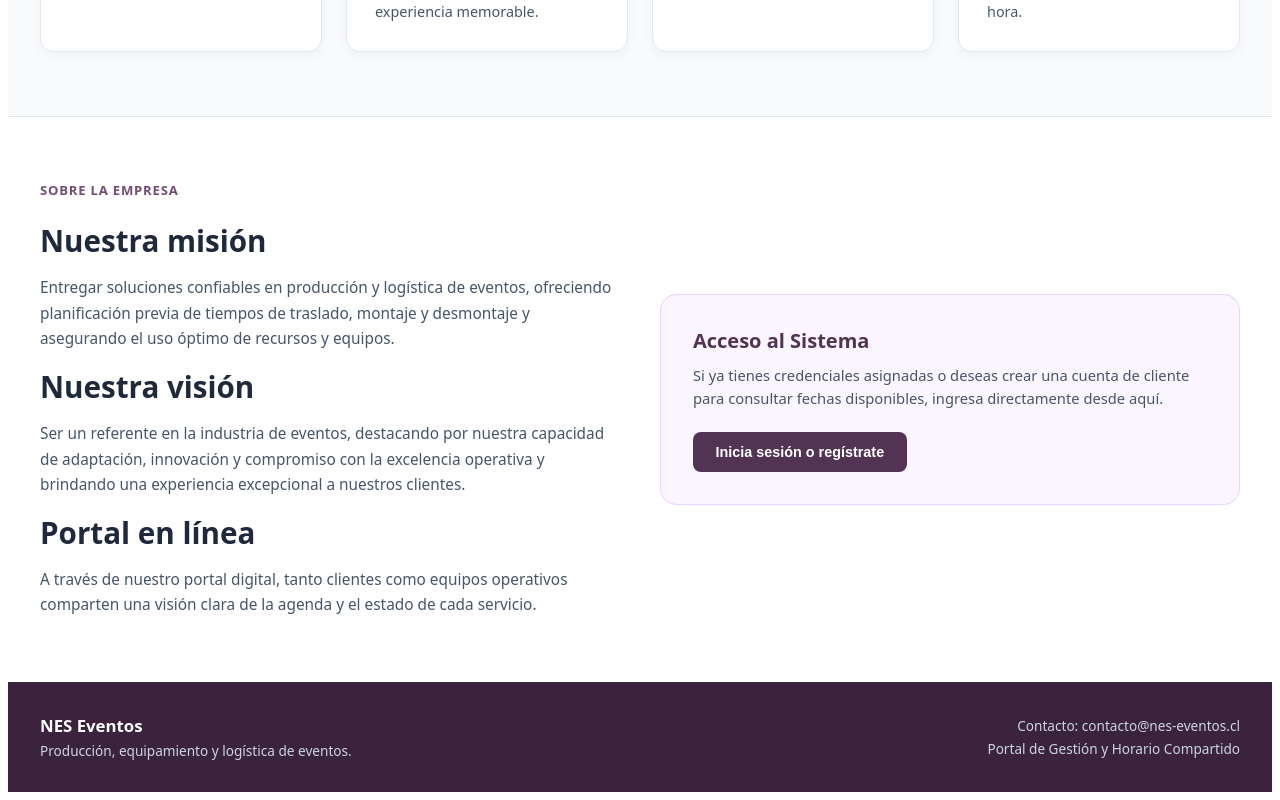
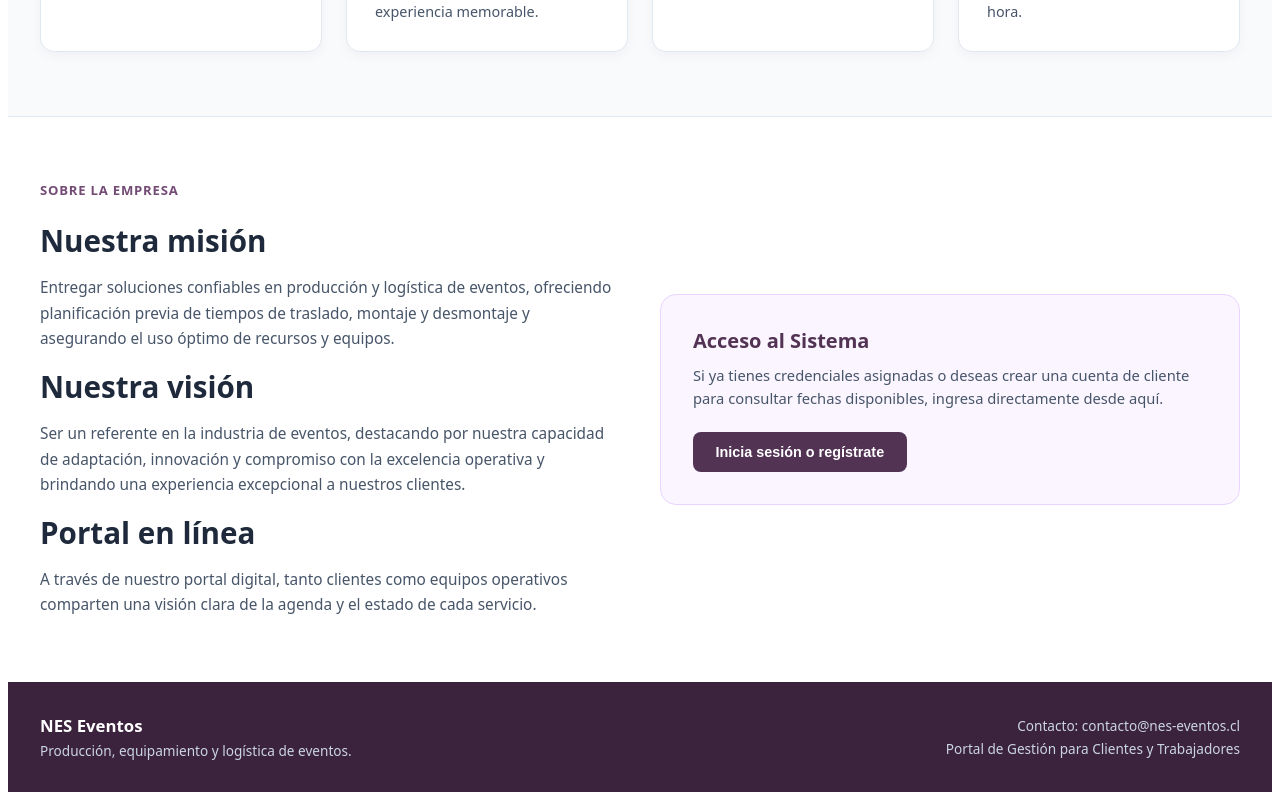
Before and after one commit to cristobalcito/Portal-NES-Eventos, a React app in the folder frontend/: page / in a window 1280 px wide. Shown: the part 1414-2214 px from the top of the page. Built offline with nearby package versions, Linux system fonts and the light colour scheme; no server answers; the HTML template or start-up script is replaced by a standard one.

Commit message:
ajustes menores

```diff
--- a/frontend/src/pages/InicioPagina.jsx
+++ b/frontend/src/pages/InicioPagina.jsx
@@ -156,7 +156,7 @@ export default function InicioPagina({ alIrALogin, alIrARegistro }) {
           </div>
           <div style={styles.footerContacto}>
             <span>Contacto: contacto@nes-eventos.cl</span>
-            <span>Portal de Gestión y Horario Compartido</span>
+            <span>Portal de Gestión para Clientes y Trabajadores</span>
           </div>
         </div>
       </footer>
@@ -200,6 +200,7 @@ const styles = {
     height: '44px',
     width: 'auto',
     objectFit: 'contain',
+    filter: 'box-shadow(0px 0px 15px rgba(150, 75, 150, 0.96))',
   },
   nombreMarca: {
     display: 'block',
```
